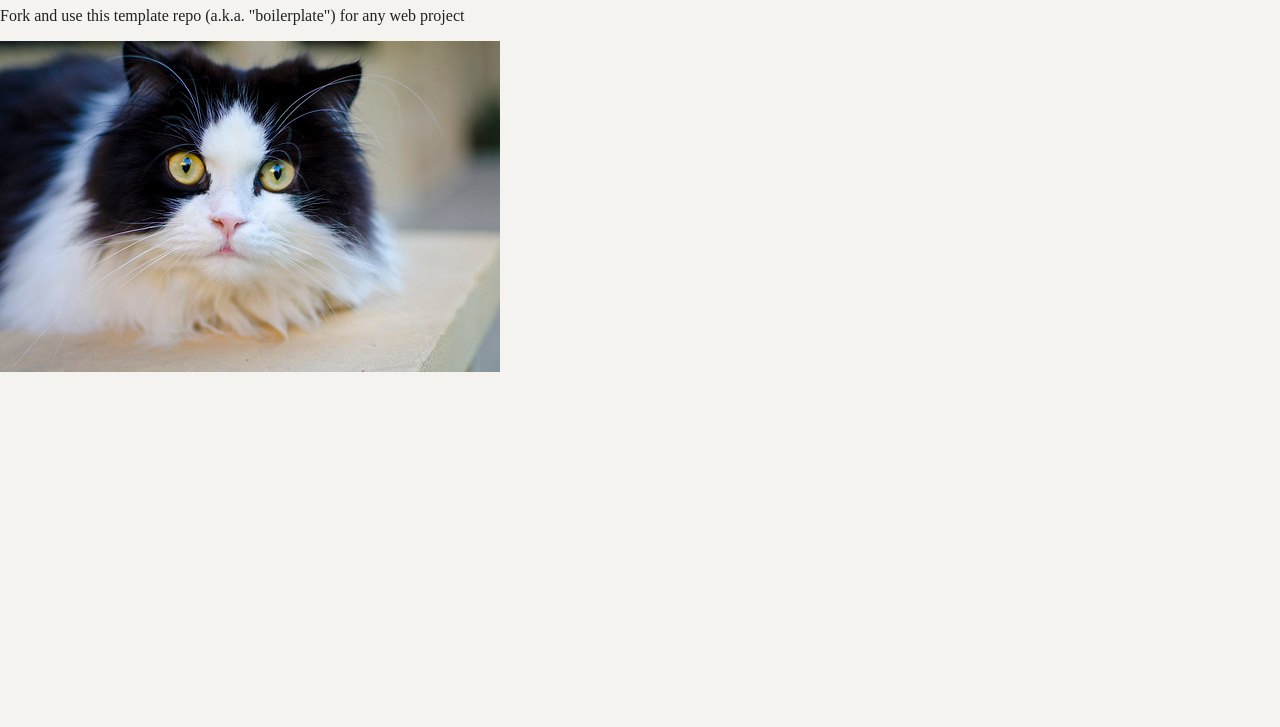
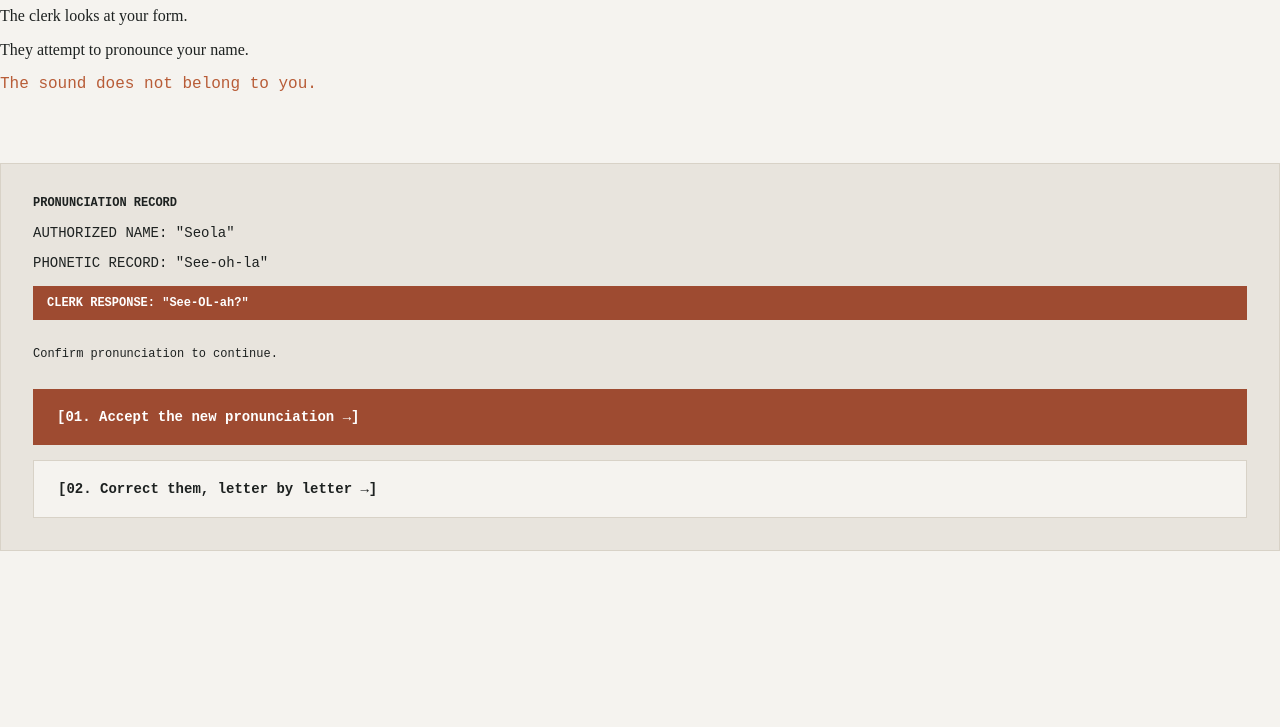
Before and after one commit to aayleenhernandez-glitch/hypertext-narrative, a plain HTML site: page mispronunciation.html in a window 1280 px wide. Shown: the part 73-800 px from the top of the page. Drawn offline with Linux system fonts and the light colour scheme.

Commit message:
Update titles and content in HTML files for consistency and clarity

```diff
--- a/mispronunciation.html
+++ b/mispronunciation.html
@@ -2,15 +2,72 @@
 <html lang="en">
 <head>
 	<meta charset="utf-8">
-	<title>Website Template</title>
+	<title>Lost in Transliteration</title>
 	<link rel="stylesheet" href="./assets/css/styles.css">
 </head>
 <body>
 
-	<h1>Website Template</h1>
-	<p>Fork and use this template repo (a.k.a. "boilerplate") for any web project</p>
-	<img src="assets/img/cat.jpg" alt="">
+	<!-- LEFT SIDE -->
+	<h1>THE UNMATCHED SOUND.</h1>
 
-	<script src="./assets/js/main.js"></script>
+<p>
+    The clerk looks at your form.
+</p>
+
+<p>
+    They attempt to pronounce your name.
+</p>
+
+<p class="error-text">
+    The sound does not belong to you.
+</p>
+
+   <!-- RIGHT SIDE -->
+<div class="system-box">
+
+    <div class="system-label">
+        PRONUNCIATION RECORD
+    </div>
+
+    <div class="signature-box">
+
+        <p>
+            AUTHORIZED NAME:
+            "Seola"
+        </p>
+
+        <p>
+            PHONETIC RECORD:
+            "See-oh-la"
+        </p>
+
+    </div>
+
+    <div class="error-box">
+        CLERK RESPONSE:
+        "See-OL-ah?"
+    </div>
+
+    <p class="system-note">
+        Confirm pronunciation to continue.
+    </p>
+
+
+    <a href="kitchen.html"
+       class="choice choice-primary">
+
+        [01. Accept the new pronunciation →]
+
+    </a>
+
+
+    <a href="mispronunciation.html"
+       class="choice choice-secondary">
+
+        [02. Correct them, letter by letter →]
+
+    </a>
+
+</div>
 </body>
 </html>
```
Also changed, not shown: index.html (+2 -3 lines).
